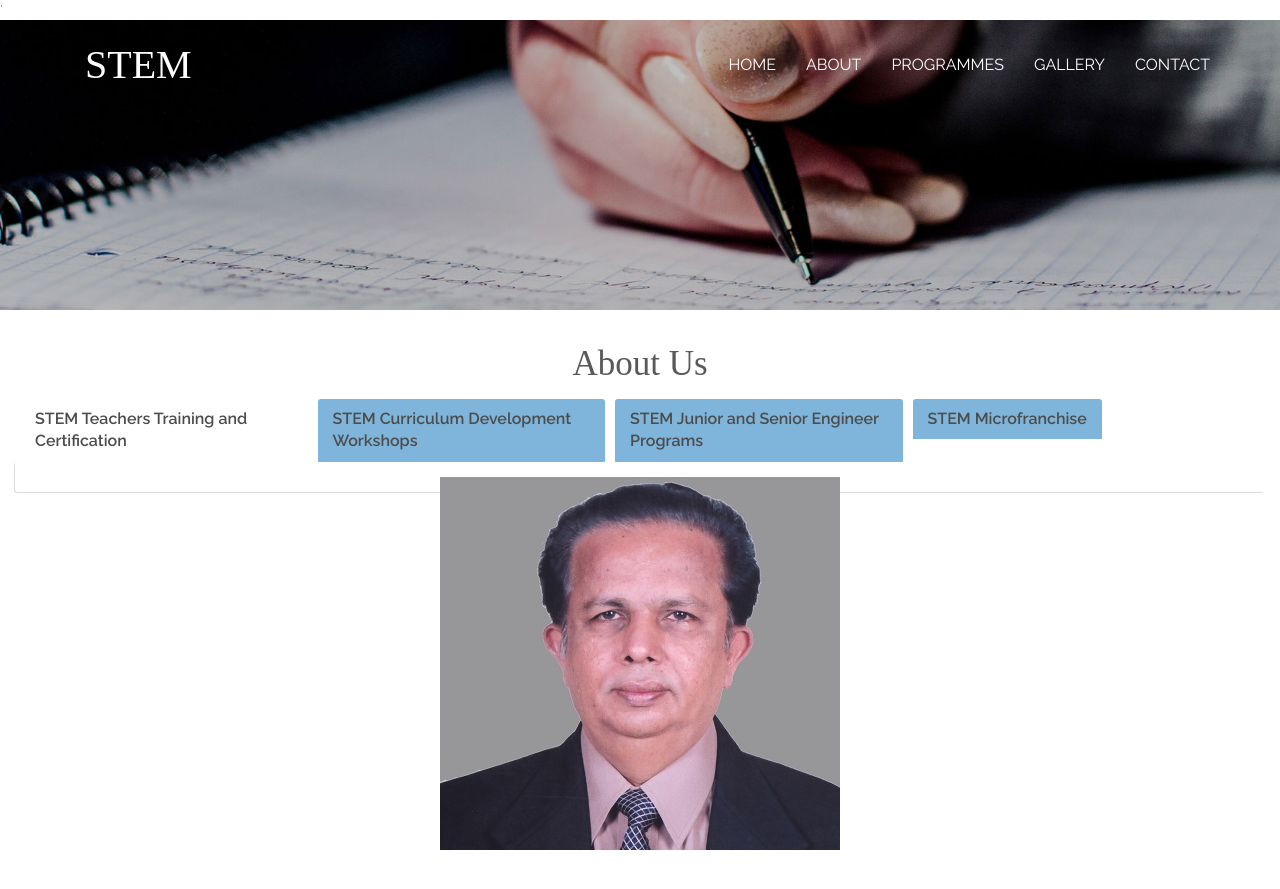
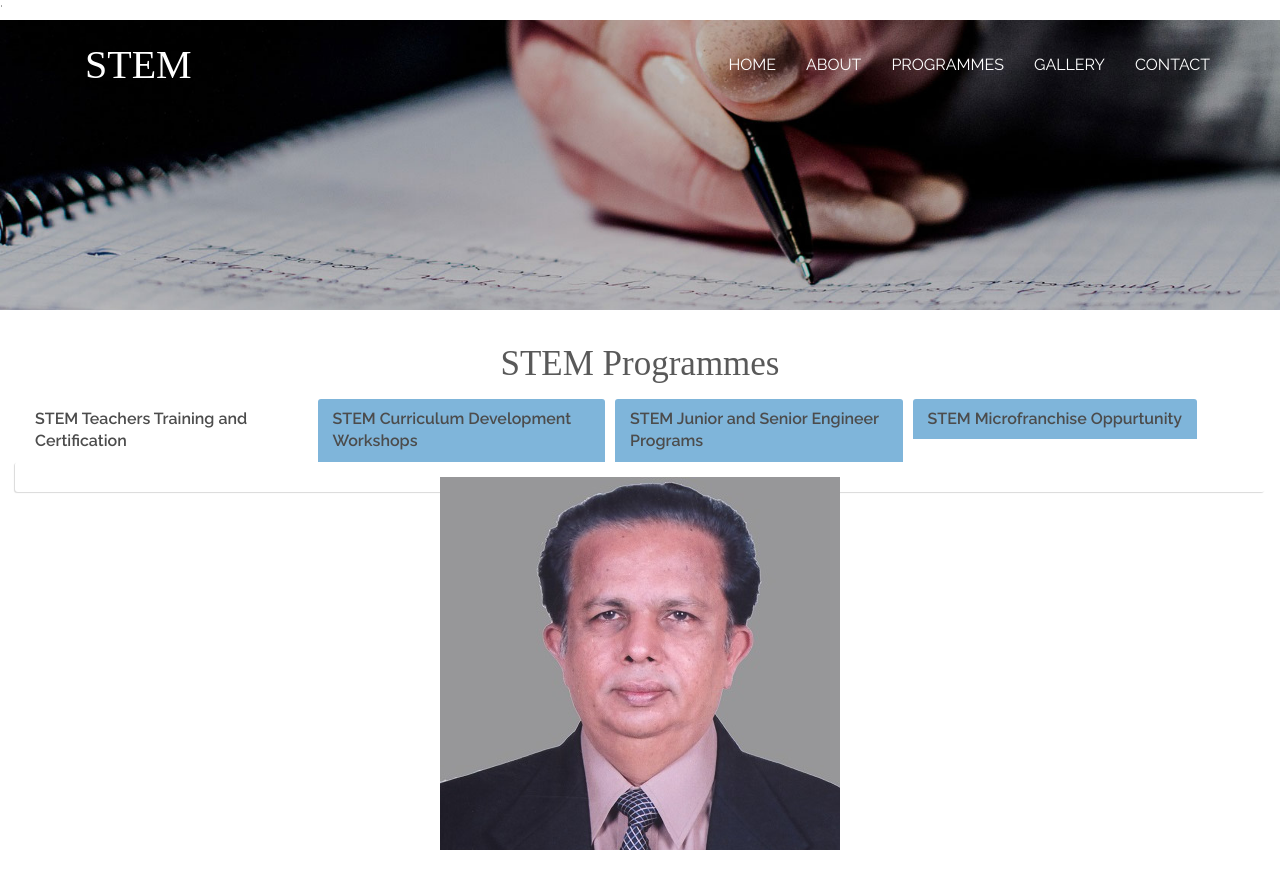
Before and after one commit to dhanyacm/stem, a Jekyll site: the page built from programmes.html, in a window 1280 px wide and 900 px high. Shown: the top 889 px of the window. Built offline with Jekyll 4.4.1, drawn with Linux system fonts in a browser that asks for light colours; a script that is not in the unit is left out.

Commit message:
Update programmes.html

```diff
--- a/programmes.html
+++ b/programmes.html
@@ -11,17 +11,17 @@ programmes: true
 <!-- about section -->
 <section class="about-agileits" id="about">
 	<div class="container-fluid">
-		<div class="col-lg-12 col-md-12 col-sm-12 about-agile2 slideanim">
+		<div class="col-lg-12 col-md-12 col-sm-12 about-agile2">
 
 			<div class="about-wthree">
-					<h2 class="text-center slideanim">About Us</h2>
+					<h2 class="text-center">STEM Programmes</h2>
 			</div>
 		<div class="tabs">
     <ul class="tab-links">
         <li class="active"><a href="#tab1">STEM Teachers Training and Certification</a></li>
         <li><a href="#tab2">STEM Curriculum Development Workshops</a></li>
         <li><a href="#tab3">STEM Junior and Senior Engineer Programs</a></li>
-        <li><a href="#tab4">STEM Microfranchise</a></li>
+        <li><a href="#tab4">STEM Microfranchise Oppurtunity</a></li>
     </ul>
 
     <div class="tab-content">
```
